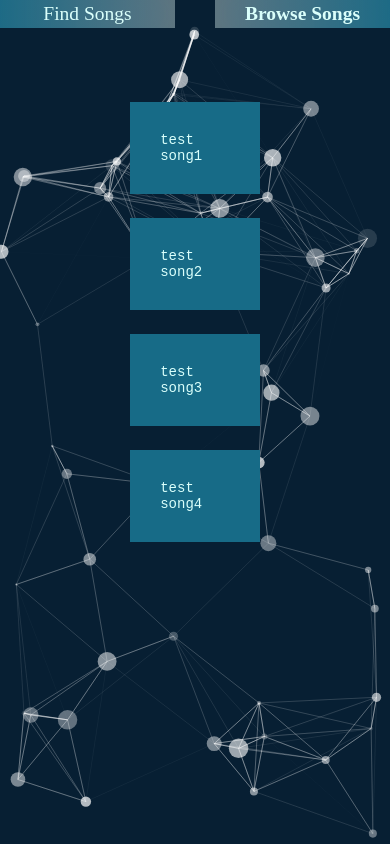
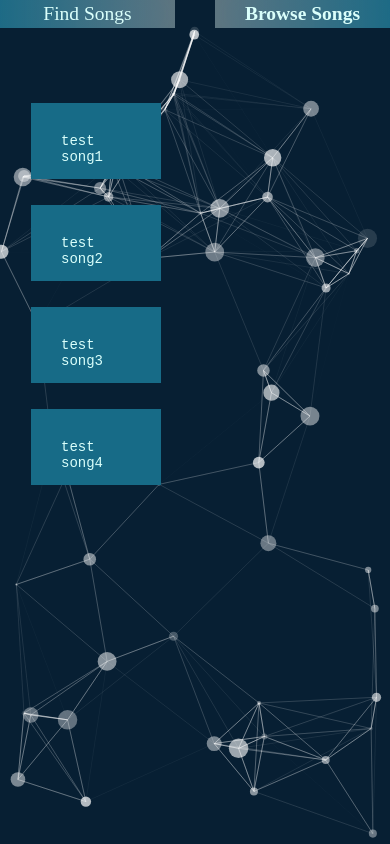
Before and after one commit to aloshon/theadvocator, a React Native app: screen / in a window 390 px wide. Both pictures are taken after a click on the element "Browse Songs". Built offline with nearby package versions, Linux system fonts and the light colour scheme.

Commit message:
make songs side by side

```diff
--- a/Browse.tsx
+++ b/Browse.tsx
@@ -18,22 +18,32 @@ export const Browse  = ({songs, currentTheme}: BrowseProps) => {
       flex: 1,
       paddingTop: 40,
       margin: 10,
+      width: "80%",
       paddingHorizontal: 20,
-      justifyContent: 'center',
+      // justifyContent: 'center',
+      // flexDirection: "column",
+      // alignItems: "center",
+      alignItems: "flex-start",
+      flexDirection: "row",
+      flexWrap: "wrap",
     },
-    promptContainer: {
-      flex: 1,
-      alignItems: 'center',
-      justifyContent: 'center',
+    song: {
+      minWidth: "49%",
+      height: 100,
+      margin: 1,
     },
     item: {
       marginTop: 24,
       padding: 30,
       width: "90%",
       backgroundColor: currentTheme.primary,
-      margin: "auto",
+      // margin: "auto",
       fontSize: '3 em',
-      color: currentTheme.fontColor
+      color: currentTheme.fontColor,
+      flex: 1,
+      flexDirection: "row",
+      display: "flex",
+      // flexBasis: '50%',
     },
     text: {
       fontFamily: "'Courier New', monospace",
@@ -46,14 +56,15 @@ export const Browse  = ({songs, currentTheme}: BrowseProps) => {
   const [currentSong, setCurrentSong] = useState<Song|null>(null);
 
   return (
+    <>
+    <ScrollView>
       <View style={(styles.container)}>
-      <ScrollView>
         {songs?.length === 0 ? <Text>No Songs to browse. Answer the prompts first!</Text>  :
           songs?.map((song, i) => (
             <TouchableOpacity
               key={i}
-              style = {{flex: 1, flexDirection: "row"}}
               onPress= {() => setCurrentSong(song)}
+              style={styles.song}
             >
               <View style={(styles.item)}>
                 <Text style={(styles.text)}>{song.title}</Text>
@@ -61,6 +72,7 @@ export const Browse  = ({songs, currentTheme}: BrowseProps) => {
             </TouchableOpacity>
           ))
         }
+      </View>
     </ScrollView>
     {currentSong !== null && <Popup
       key="popup"
@@ -68,6 +80,6 @@ export const Browse  = ({songs, currentTheme}: BrowseProps) => {
       handleClose={() => setPopupOn(false)}
       currentTheme={currentTheme}
     />}
-    </View>
+    </>
   );
 }
```
Lines whose indentation alone changed are shown as unchanged.
